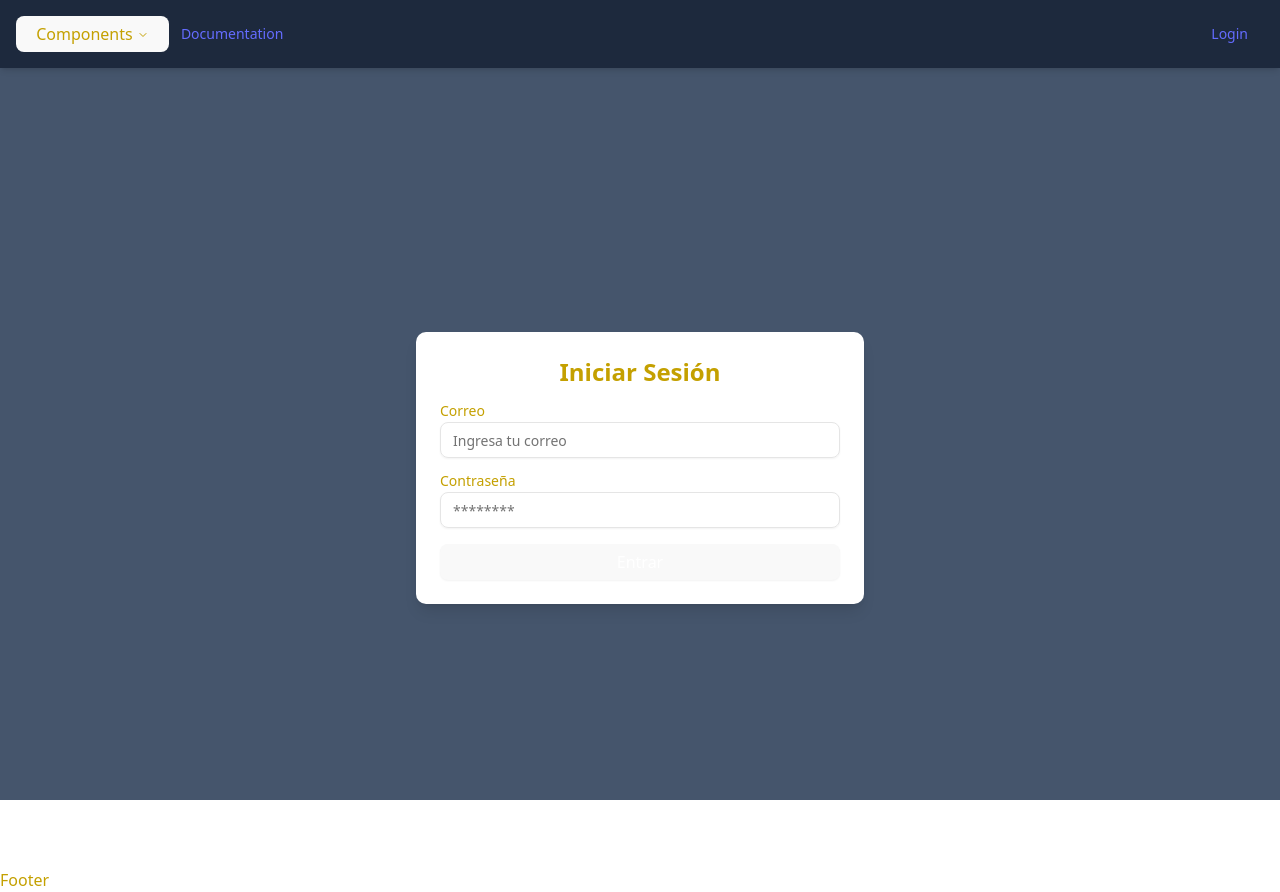
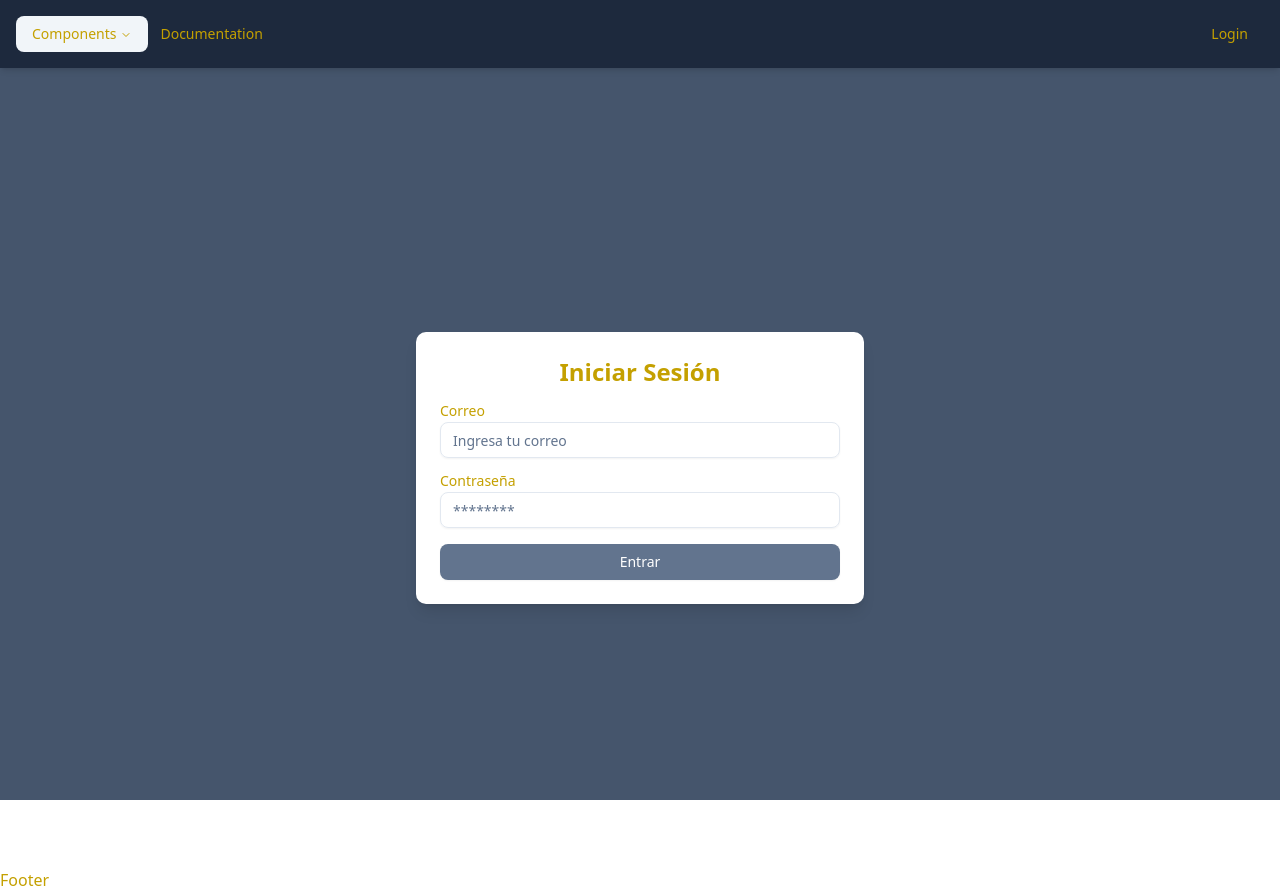
Before and after one commit to Alxpy/bicentenarioWebUI, a React (Vite) app: page /login in a window 1280 px wide. Built offline with nearby package versions, Linux system fonts and the light colour scheme.

Commit message:
update Tailwind CSS configuration; change base color to slate; modify button styles for login component

```diff
--- a/package.json
+++ b/package.json
@@ -13,7 +13,7 @@
     "@radix-ui/react-label": "^2.1.2",
     "@radix-ui/react-navigation-menu": "^1.2.5",
     "@radix-ui/react-slot": "^1.1.2",
-    "@tailwindcss/vite": "^4.0.10",
+    "@tailwindcss/vite": "^4.0.12",
     "axios": "^1.8.1",
     "class-variance-authority": "^0.7.1",
     "clsx": "^2.1.1",
@@ -26,7 +26,7 @@
     "sonner": "^2.0.1",
     "styled-components": "^6.1.15",
     "tailwind-merge": "^3.0.2",
-    "tailwindcss": "^4.0.10",
+    "tailwindcss": "^4.0.12",
     "tailwindcss-animate": "^1.0.7"
   },
   "devDependencies": {
--- a/src/index.css
+++ b/src/index.css
@@ -1,145 +1,78 @@
 @import "tailwindcss";
-@tailwind base;
-@tailwind components;
-@tailwind utilities;
+
 @plugin "tailwindcss-animate";
 
 @custom-variant dark (&:is(.dark *));
+
 :root {
-  font-family: system-ui, Avenir, Helvetica, Arial, sans-serif;
-  line-height: 1.5;
-  font-weight: 400;
-
-  color-scheme: light dark;
-  color: rgba(255, 255, 255, 0.87);
-  background-color: #242424;
-
-  font-synthesis: none;
-  text-rendering: optimizeLegibility;
-  -webkit-font-smoothing: antialiased;
-  -moz-osx-font-smoothing: grayscale;
   --background: oklch(1 0 0);
-  --foreground: oklch(0.145 0 0);
+  --foreground: oklch(0.129 0.042 264.695);
   --card: oklch(1 0 0);
-  --card-foreground: oklch(0.145 0 0);
+  --card-foreground: oklch(0.129 0.042 264.695);
   --popover: oklch(1 0 0);
-  --popover-foreground: oklch(0.145 0 0);
-  --primary: oklch(0.205 0 0);
-  --primary-foreground: oklch(0.985 0 0);
-  --secondary: oklch(0.97 0 0);
-  --secondary-foreground: oklch(0.205 0 0);
-  --muted: oklch(0.97 0 0);
-  --muted-foreground: oklch(0.556 0 0);
-  --accent: oklch(0.97 0 0);
-  --accent-foreground: oklch(0.205 0 0);
+  --popover-foreground: oklch(0.129 0.042 264.695);
+  --primary: oklch(0.208 0.042 265.755);
+  --primary-foreground: oklch(0.984 0.003 247.858);
+  --secondary: oklch(0.968 0.007 247.896);
+  --secondary-foreground: oklch(0.208 0.042 265.755);
+  --muted: oklch(0.968 0.007 247.896);
+  --muted-foreground: oklch(0.554 0.046 257.417);
+  --accent: oklch(0.968 0.007 247.896);
+  --accent-foreground: oklch(0.208 0.042 265.755);
   --destructive: oklch(0.577 0.245 27.325);
   --destructive-foreground: oklch(0.577 0.245 27.325);
-  --border: oklch(0.922 0 0);
-  --input: oklch(0.922 0 0);
-  --ring: oklch(0.708 0 0);
+  --border: oklch(0.929 0.013 255.508);
+  --input: oklch(0.929 0.013 255.508);
+  --ring: oklch(0.704 0.04 256.788);
   --chart-1: oklch(0.646 0.222 41.116);
   --chart-2: oklch(0.6 0.118 184.704);
   --chart-3: oklch(0.398 0.07 227.392);
   --chart-4: oklch(0.828 0.189 84.429);
   --chart-5: oklch(0.769 0.188 70.08);
   --radius: 0.625rem;
-  --sidebar: oklch(0.985 0 0);
-  --sidebar-foreground: oklch(0.145 0 0);
-  --sidebar-primary: oklch(0.205 0 0);
-  --sidebar-primary-foreground: oklch(0.985 0 0);
-  --sidebar-accent: oklch(0.97 0 0);
-  --sidebar-accent-foreground: oklch(0.205 0 0);
-  --sidebar-border: oklch(0.922 0 0);
-  --sidebar-ring: oklch(0.708 0 0);
-}
-
-a {
-  font-weight: 500;
-  color: #646cff;
-  text-decoration: inherit;
-}
-a:hover {
-  color: #535bf2;
-}
-
-body {
-  margin: 0;
-  display: flex;
-  place-items: center;
-  min-width: 320px;
-  min-height: 100vh;
-}
-
-h1 {
-  font-size: 3.2em;
-  line-height: 1.1;
-}
-
-button {
-  border-radius: 8px;
-  border: 1px solid transparent;
-  padding: 0.6em 1.2em;
-  font-size: 1em;
-  font-weight: 500;
-  font-family: inherit;
-  background-color: #1a1a1a;
-  cursor: pointer;
-  transition: border-color 0.25s;
-}
-button:hover {
-  border-color: #646cff;
-}
-button:focus,
-button:focus-visible {
-  outline: 4px auto -webkit-focus-ring-color;
-}
-
-@media (prefers-color-scheme: light) {
-  :root {
-    color: #213547;
-    background-color: #ffffff;
-  }
-  a:hover {
-    color: #747bff;
-  }
-  button {
-    background-color: #f9f9f9;
-  }
+  --sidebar: oklch(0.984 0.003 247.858);
+  --sidebar-foreground: oklch(0.129 0.042 264.695);
+  --sidebar-primary: oklch(0.208 0.042 265.755);
+  --sidebar-primary-foreground: oklch(0.984 0.003 247.858);
+  --sidebar-accent: oklch(0.968 0.007 247.896);
+  --sidebar-accent-foreground: oklch(0.208 0.042 265.755);
+  --sidebar-border: oklch(0.929 0.013 255.508);
+  --sidebar-ring: oklch(0.704 0.04 256.788);
 }
 
 .dark {
-  --background: oklch(0.145 0 0);
-  --foreground: oklch(0.985 0 0);
-  --card: oklch(0.145 0 0);
-  --card-foreground: oklch(0.985 0 0);
-  --popover: oklch(0.145 0 0);
-  --popover-foreground: oklch(0.985 0 0);
-  --primary: oklch(0.985 0 0);
-  --primary-foreground: oklch(0.205 0 0);
-  --secondary: oklch(0.269 0 0);
-  --secondary-foreground: oklch(0.985 0 0);
-  --muted: oklch(0.269 0 0);
-  --muted-foreground: oklch(0.708 0 0);
-  --accent: oklch(0.269 0 0);
-  --accent-foreground: oklch(0.985 0 0);
+  --background: oklch(0.129 0.042 264.695);
+  --foreground: oklch(0.984 0.003 247.858);
+  --card: oklch(0.129 0.042 264.695);
+  --card-foreground: oklch(0.984 0.003 247.858);
+  --popover: oklch(0.129 0.042 264.695);
+  --popover-foreground: oklch(0.984 0.003 247.858);
+  --primary: oklch(0.984 0.003 247.858);
+  --primary-foreground: oklch(0.208 0.042 265.755);
+  --secondary: oklch(0.279 0.041 260.031);
+  --secondary-foreground: oklch(0.984 0.003 247.858);
+  --muted: oklch(0.279 0.041 260.031);
+  --muted-foreground: oklch(0.704 0.04 256.788);
+  --accent: oklch(0.279 0.041 260.031);
+  --accent-foreground: oklch(0.984 0.003 247.858);
   --destructive: oklch(0.396 0.141 25.723);
   --destructive-foreground: oklch(0.637 0.237 25.331);
-  --border: oklch(0.269 0 0);
-  --input: oklch(0.269 0 0);
-  --ring: oklch(0.439 0 0);
+  --border: oklch(0.279 0.041 260.031);
+  --input: oklch(0.279 0.041 260.031);
+  --ring: oklch(0.446 0.043 257.281);
   --chart-1: oklch(0.488 0.243 264.376);
   --chart-2: oklch(0.696 0.17 162.48);
   --chart-3: oklch(0.769 0.188 70.08);
   --chart-4: oklch(0.627 0.265 303.9);
   --chart-5: oklch(0.645 0.246 16.439);
-  --sidebar: oklch(0.205 0 0);
-  --sidebar-foreground: oklch(0.985 0 0);
+  --sidebar: oklch(0.208 0.042 265.755);
+  --sidebar-foreground: oklch(0.984 0.003 247.858);
   --sidebar-primary: oklch(0.488 0.243 264.376);
-  --sidebar-primary-foreground: oklch(0.985 0 0);
-  --sidebar-accent: oklch(0.269 0 0);
-  --sidebar-accent-foreground: oklch(0.985 0 0);
-  --sidebar-border: oklch(0.269 0 0);
-  --sidebar-ring: oklch(0.439 0 0);
+  --sidebar-primary-foreground: oklch(0.984 0.003 247.858);
+  --sidebar-accent: oklch(0.279 0.041 260.031);
+  --sidebar-accent-foreground: oklch(0.984 0.003 247.858);
+  --sidebar-border: oklch(0.279 0.041 260.031);
+  --sidebar-ring: oklch(0.446 0.043 257.281);
 }
 
 @theme inline {
--- a/src/pages/auth/login/Login.tsx
+++ b/src/pages/auth/login/Login.tsx
@@ -54,7 +54,7 @@ const Login = () => {
           />
         </div>
 
-        <Button onClick={handleLogin} className="bg-blue-500 text-white w-full ">
+        <Button onClick={handleLogin} className="bg-slate-500 text-white w-full hover:bg-slate-600">
           Entrar
         </Button>
       </div>
```
Also changed, not shown: components.json, 1 other file (tests, documents, lock files or other folders).
